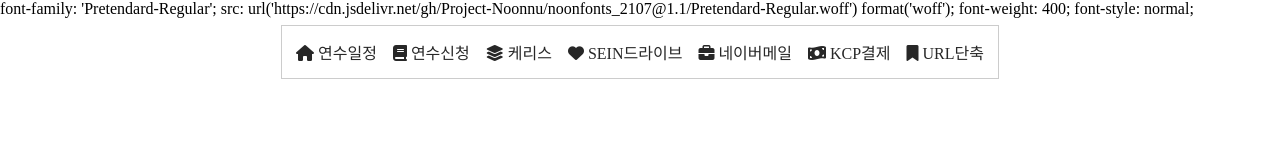
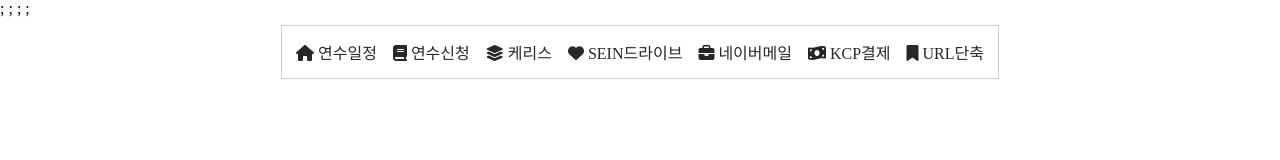
Before and after one commit to sein-615/sein-615.github.io, a plain HTML site: page notion/navf.html in a window 1280 px wide. Drawn offline with Linux system fonts and the light colour scheme.

Commit message:
Update navf.html

```diff
--- a/notion/navf.html
+++ b/notion/navf.html
@@ -7,10 +7,11 @@
 	<link rel="stylesheet" href="https://cdnjs.cloudflare.com/ajax/libs/font-awesome/6.2.0/css/all.min.css">
 
 	<!-- 눈누 -->
-	font-family: 'Pretendard-Regular';
-    src: url('https://cdn.jsdelivr.net/gh/Project-Noonnu/noonfonts_2107@1.1/Pretendard-Regular.woff') format('woff');
-    font-weight: 400;
-    font-style: normal;
+
+	<font-family: 'Pretendard-Regular'>;
+    <src: url('https://cdn.jsdelivr.net/gh/Project-Noonnu/noonfonts_2107@1.1/Pretendard-Regular.woff') format('woff')>;
+    <font-weight: 400>;
+    <font-style: normal>;
 
 	<!-- Google Font -->
 
```
